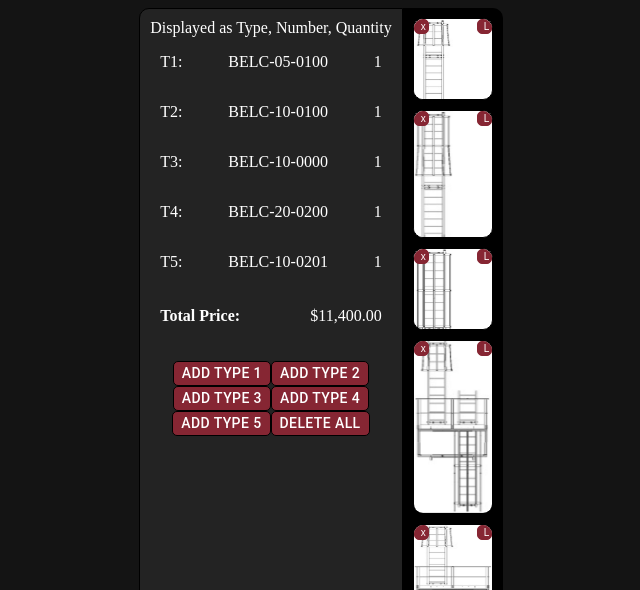
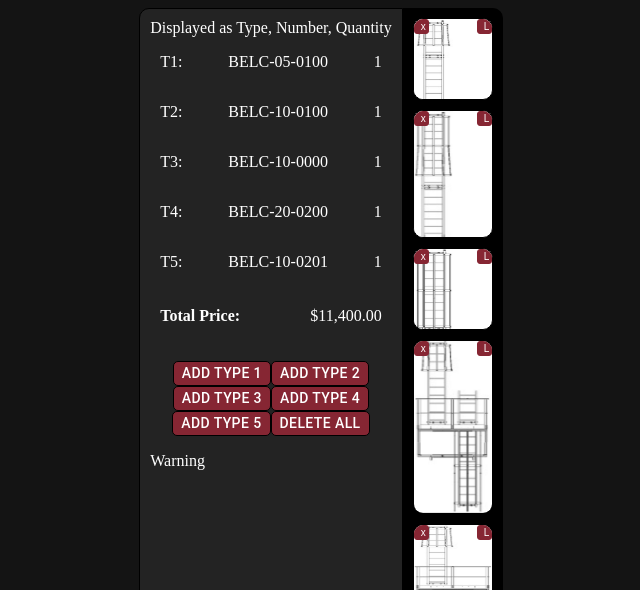
Before and after one commit to Roy1213/All-React-Projects-MC, a React (Create React App) app: page / in a window 1280 px wide. Shown: the top 590 px of the page, without its empty margins (319-959 px from the left). Built offline with nearby package versions, Linux system fonts and the light colour scheme.

Commit message:
Added warning function, still need ot consider drag changes.

```diff
--- a/src/Data.js
+++ b/src/Data.js
@@ -4,7 +4,7 @@ export default class Data {
   static typePrices = [1300, 1800, 1300, 4100, 2900]
   static totalPrice = 0
   static formatPrice = () => {
-        let USDollar = new Intl.NumberFormat('en-US', {style: 'currency', currency: 'USD'})
+    let USDollar = new Intl.NumberFormat('en-US', { style: 'currency', currency: 'USD' })
     return USDollar.format(Data.totalPrice).toString()
   }
   static generateContent = () => {
@@ -38,4 +38,20 @@ export default class Data {
       </div>)
     return <div>{rows}</div>
   }
+  static generateWarnings = () => {
+    var buildWarning = false
+    for (let i = 0; i < Data.types.length; i++) {
+      var type = Data.types[i]
+      if (Math.abs(type) == 4) {
+        type *= -1
       }
+      if (i != Data.types.length - 1) {
+        if (!(type < 0 && Data.types[i + 1] < 0 || type > 0 && Data.types[i + 1] > 0)) {
+          buildWarning = true;
+          break;
+        }
+      }
+    }
+    return <p>{buildWarning ? 'Warning' : 'All Good!'}</p>
+  }
+}
--- a/src/ShowcaseLayout.js
+++ b/src/ShowcaseLayout.js
@@ -53,7 +53,7 @@ export default class ShowcaseLayout extends React.Component {
     backgroundColor: 'rgb(134, 38, 51)',
     border: '1px solid rgb(134, 38, 51)',
     color: 'white',
-    borderRadius: '5px',
+    borderRadius: '3px',
     fontSize: '10px'
   }
 
@@ -189,6 +189,7 @@ export default class ShowcaseLayout extends React.Component {
             <Button onClick={() => this.onNewLayout(5)} style={this.buttonStyle}>Add Type 5</Button>
             <Button onClick={() => this.onNewLayout(-1)} style={this.buttonStyle}>Delete All</Button>
           </div>
+          {Data.generateWarnings()}
         </div>
         <div style={{ width: containerWidth, maxHeight: containerHeight}}>
           {/* <div>
@@ -261,7 +262,7 @@ function generateLayout() {
       w: 2,
       h: y,
       i: i.toString(),
-      static: false
+      static: false,
     };
   });
 }
```
Lines whose indentation alone changed are shown as unchanged.
